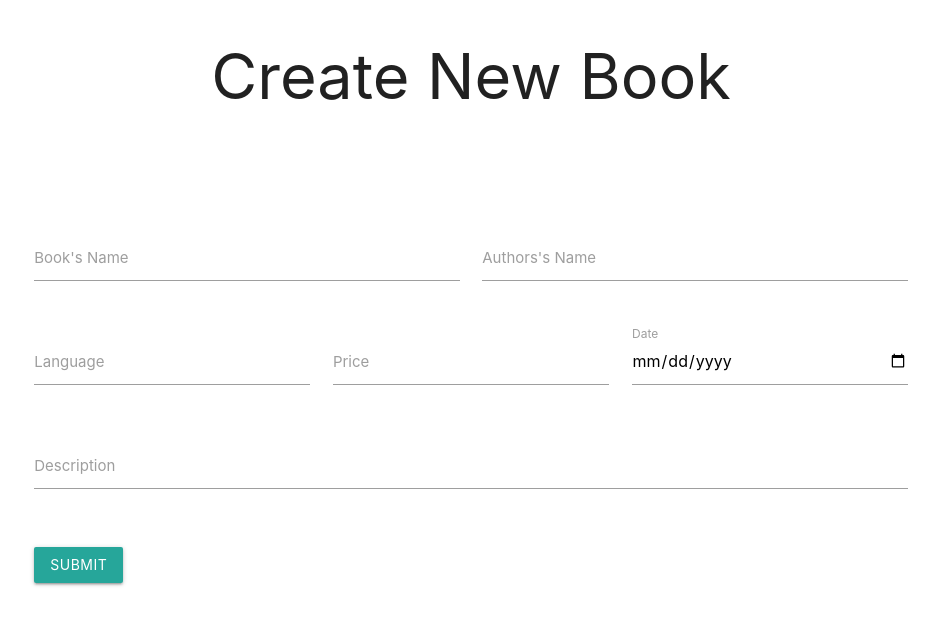
After one commit to Developer122018/BookShelf, a Django app: template core/templates/core/create_book_2.html in a window 1280 px wide. The commit adds this page. Shown: the top 632 px of the page, without its empty margins (169-1108 px from the left). Run offline with Django 3.2, Linux system fonts and the light colour scheme; the template is opened without the code that fills it, so the values that code supplies are empty.

Commit message:
added new create form and rectified the current one

```diff
--- a/core/templates/core/base.html
+++ b/core/templates/core/base.html
@@ -16,7 +16,7 @@
     <link href="{% static 'core/bootstrap.min.css' %}" rel="stylesheet">
 
     <!-- Custom styles for this template -->
-    <link href="album.css" rel="stylesheet">
+    <link href="{% static 'core/style.css' %}" rel="stylesheet">
   </head>
 
   <body>
@@ -57,12 +57,11 @@
     {% endblock %}
 
 
-    <footer class="text-muted">
+    <footer class="footer text-muted">
       <div class="container">
         <p class="float-right">
           <a href="#">Back to top</a>
         </p>
-        <p>Album example is &copy; Bootstrap, but please download and customize it for yourself!</p>
         <p>New to Bootstrap? <a href="../../">Visit the homepage</a> or read our <a href="../../getting-started/">getting started guide</a>.</p>
       </div>
     </footer>
--- /dev/null
+++ b/core/templates/core/create_book_2.html
@@ -0,0 +1,69 @@
+<link rel="stylesheet" href="https://cdnjs.cloudflare.com/ajax/libs/materialize/1.0.0/css/materialize.min.css">
+
+<style>
+    .panel {
+        display:block;
+        height:278px;
+        text-align: center
+    }
+
+    .freeBird {
+        margin-top:-100px;
+    }
+</style>
+
+
+<div class="panel">
+    <h1>Create New Book</h1>
+</div>
+<main class="freeBird">
+    <div class="container">
+        <div class="row">
+            <div class="col-md-7 m-x-auto pull-xs-none">
+                <div class="jumbotron">
+    <form class="col s12" method="POST">
+        {% csrf_token %}
+      <div class="row">
+        <div class="input-field col s6">
+          <input id="book_name" type="text" name="name" class="validate">
+          <label for="book_name">Book's Name</label>
+        </div>
+        <div class="input-field col s6">
+          <input id="author_name" name="author" type="text" class="validate">
+          <label for="author_name">Authors's Name</label>
+        </div>
+      </div>
+      <div class="row">
+            <div class="input-field col s4">
+              <input id="language" name="language" type="text" class="validate">
+              <label for="language">Language</label>
+            </div>
+            <div class="input-field col s4">
+              <input id="price" name="price" type="number" step="any" class="validate">
+              <label for="price">Price</label>
+            </div>
+            <div class="input-field col s4">
+                <input id="pub_date" name="published_date" type="date" class="validate">
+            <label for="pub_date">Date</label>
+            </div>
+      </div>
+      <div class="row">
+        <div class="input-field col s12">
+          <input id="description" name="description" type="text" class="validate">
+          <label for="description">Description</label>
+        </div>
+      </div>
+      <div class="row">
+        <div class="input-field col s12">
+            <input type="submit" value="submit" class="btn btn-primary">
+          </div>
+      </div>
+    </form>
+  </div>
+        </div>
+        </div>
+        </div>
+        </main>
+
+
+  <script src="https://cdnjs.cloudflare.com/ajax/libs/materialize/1.0.0/js/materialize.min.js"></script>
--- a/core/views.py
+++ b/core/views.py
@@ -24,12 +24,11 @@ def delete_book(request,pk):
 
 #creates a new book and adds it to the database
 def create_book(request):
-    print(request)
     form = BookForm(request.POST or None)#multiple ways to write code here
     if form.is_valid():
         form.save()
         return redirect('/shop/books')
-    return render(request,'core/create_book.html',{'book_form':form})
+    return render(request,'core/create_book_2.html',{'book_form':form})
 
 #updates an existing book and uses forms to do so
 def update_book(request,id):
--- a/mysite/settings.py
+++ b/mysite/settings.py
@@ -38,11 +38,13 @@ INSTALLED_APPS = [
     'django.contrib.messages',
     'django.contrib.staticfiles',
     'core',
-    'crispy_forms'
+    # 'crispy_forms'
+    #now when we are using custom form then why use this, you don't like it either
 ]
 
 
-CRISPY_TEMPLATE_PACK = 'bootstrap4'
+# CRISPY_TEMPLATE_PACK = 'bootstrap4'
+#always comment code until you're going on productuion, then we do code cleaning thus taking redundant code out.
 
 MIDDLEWARE = [
     'django.middleware.security.SecurityMiddleware',
```
Also changed, not shown: core/templates/core/create_book.html (+13 -36 lines), static/core/style.css (+8 -0 lines).
